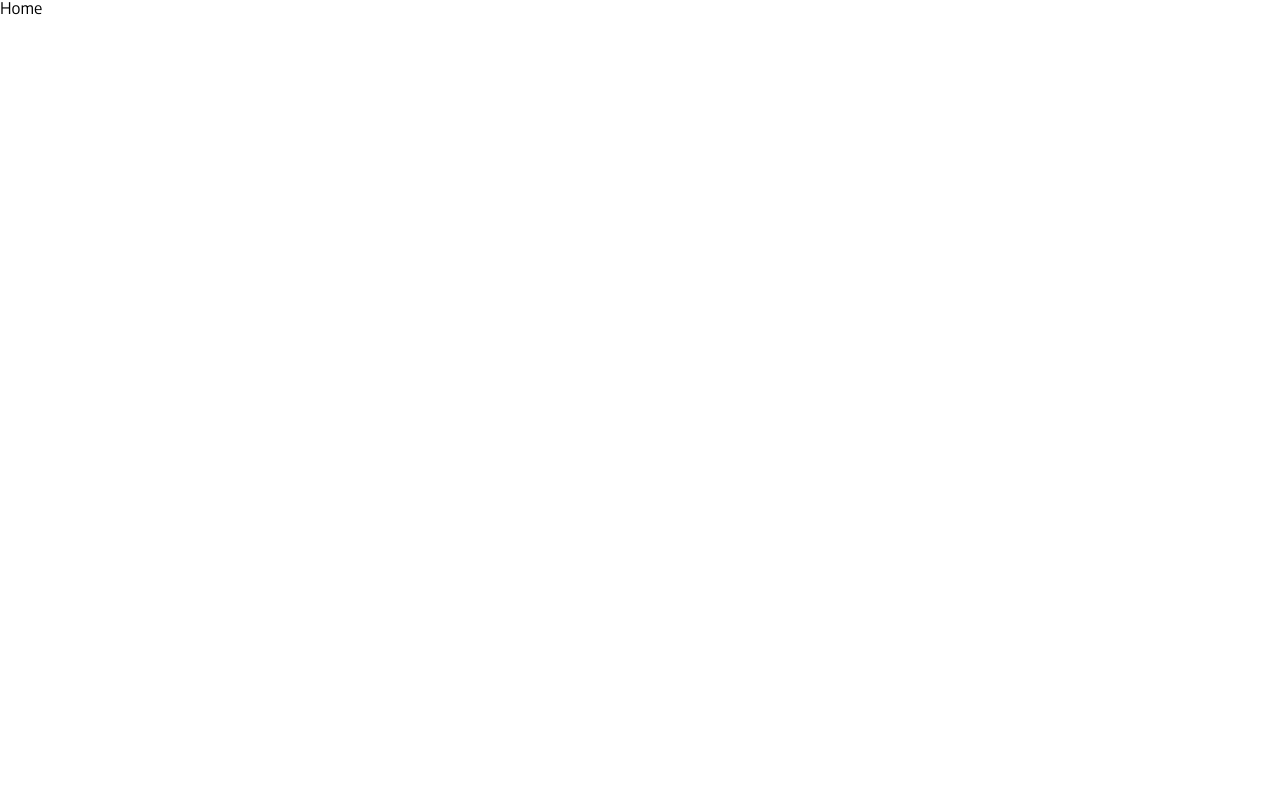
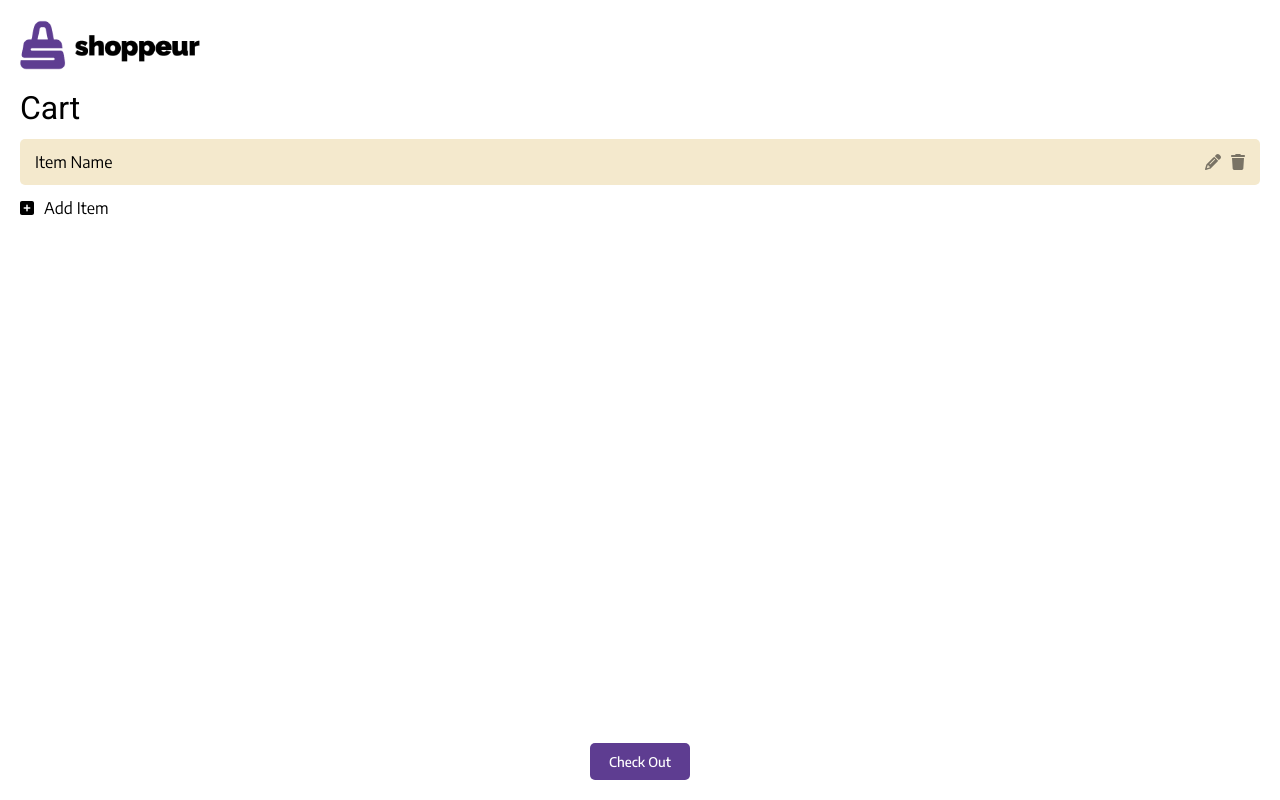
Before and after one commit to dkelsen/self-checkout-scan-app, a React (Create React App) app: page / in a window 1280 px wide. Built offline with nearby package versions, Linux system fonts and the light colour scheme.

Commit message:
Add basic component layout to home screen

```diff
--- a/src/screens/Home.js
+++ b/src/screens/Home.js
@@ -1,5 +1,31 @@
+import styled from "styled-components";
+
+import Header from "../components/Header";
+import Item, { NewItem } from "../components/Item";
+import Button from "../components/Button";
+
+const CheckoutButton = styled(Button)`
+  margin: auto auto 0 auto;
+`;
+
+const Container = styled.div`
+  height: 100%;
+  box-sizing: border-box;
+  display: flex;
+  flex-direction: column;
+  padding: 20px;
+`;
+
 const Home = () => {
-  return <div>Home</div>;
+  return (
+    <Container>
+      <Header />
+      <h2>Cart</h2>
+      <Item>Item Name</Item>
+      <NewItem />
+      <CheckoutButton>Check Out</CheckoutButton>
+    </Container>
+  );
 };
 
 export default Home;
```
